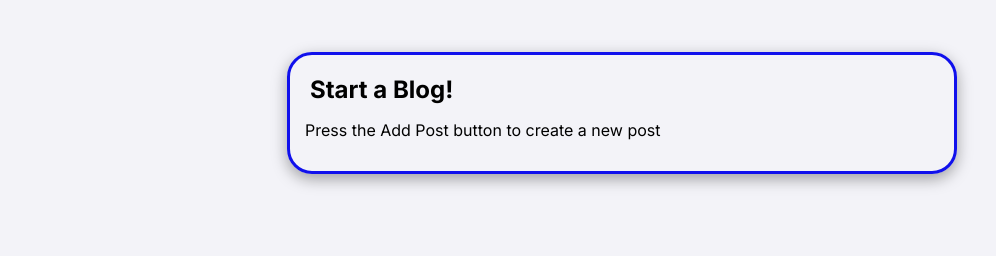
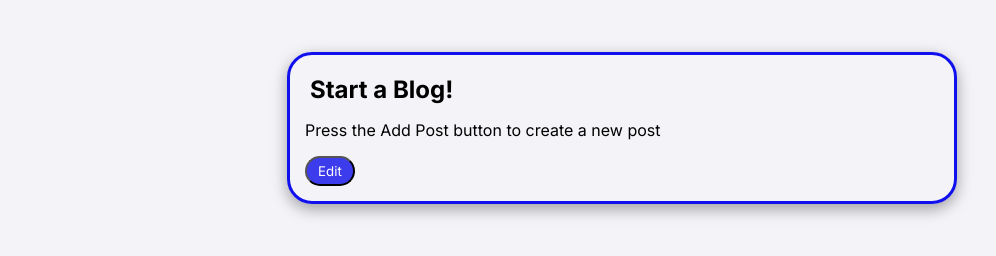
Before and after one commit to Jaysandjay/dynamic-blog-website, a plain HTML site: page index.html in a window 1280 px wide. Shown: the part 82-338 px from the top of the page, without its empty margins (18-1014 px from the left). Drawn offline with Linux system fonts and the light colour scheme; a web font is replaced by a local one.

Commit message:
Added edit button to posts

```diff
--- a/main.js
+++ b/main.js
@@ -4,6 +4,7 @@ if (document.URL.includes("index.html")){
 
 
 const blogContainer = document.getElementById("blogContainer")
+let index = 0
 
 if (!localStorage.getItem("blogPosts")){
     addPostElement("Start a Blog!", "Press the Add Post button to create a new post" )
@@ -21,6 +22,7 @@ function addPostElement(title, post){
     const newLi = document.createElement("li")
     const newH1 = document.createElement("h2")
     const newP = document.createElement("p")
+    const newButton = document.createElement("button")
 
     const titleContent = document.createTextNode(title)
     const postContent = document.createTextNode(post)
@@ -29,10 +31,14 @@ function addPostElement(title, post){
     newP.appendChild(postContent)
     newLi.appendChild(newH1)
     newLi.appendChild(newP)
+    newLi.appendChild(newButton)
+
 
     newLi.classList.add("blog-post")
     newH1.classList.add("title")
     newP.classList.add("post")
+    newButton.classList.add("edit")
+    newButton.innerHTML = "Edit"
 
     blogContainer.appendChild(newLi)
 }
--- a/styles.css
+++ b/styles.css
@@ -134,3 +134,14 @@ button:hover{
     cursor: pointer;
     background-color: rgb(16, 16, 236, 0.8);
 }
+
+/* POST */
+.edit {
+    color: white;
+    font-family: "Inter", sans-serif;
+    border-radius: 15px;
+    background-color: rgb(16, 16, 236, 0.8);
+    height: 30px;
+    width: 50px;
+    cursor: pointer;
+}
```
Also changed, not shown: post.html (+1 -0 lines).
